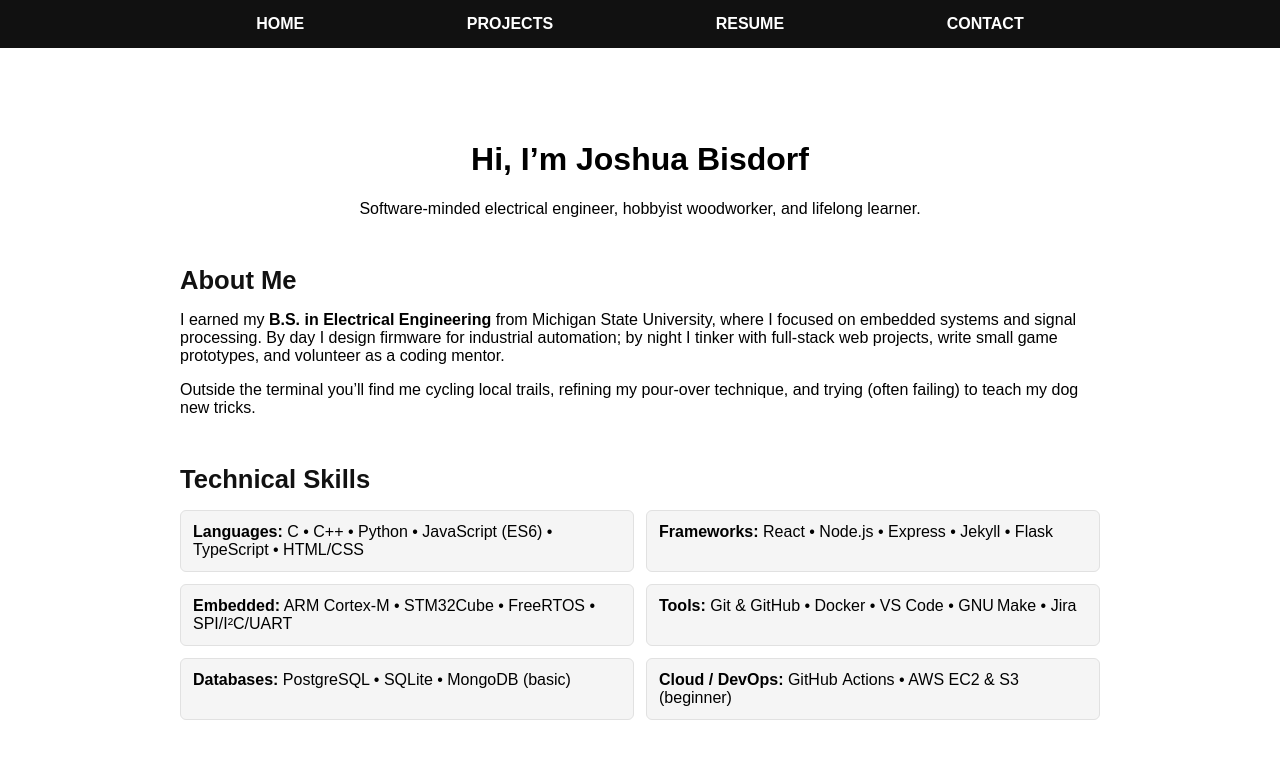
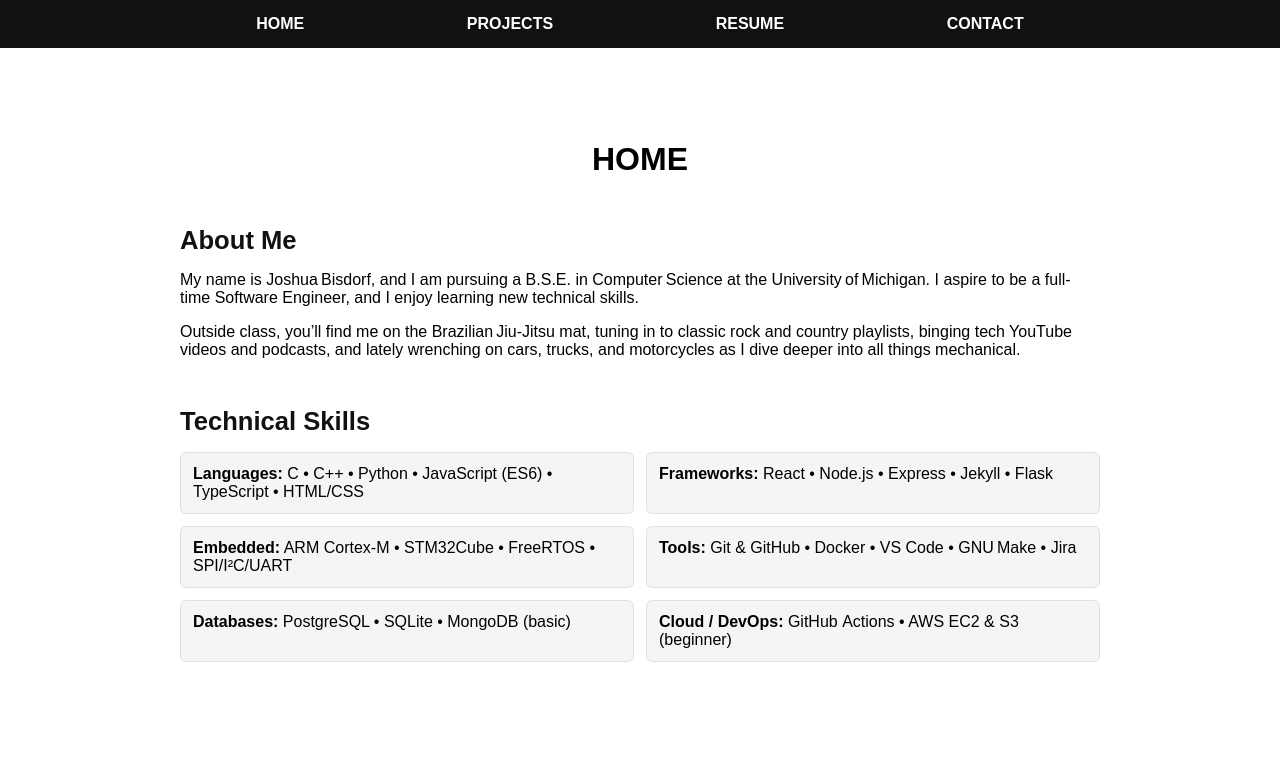
Before and after one commit to joshuabisdorf/joshuabisdorf.github.io, a Jekyll site: the page built from index.html, in a window 1280 px wide. Shown: the top 759 px of the page. Built offline with Jekyll 4.4.1, drawn with Linux system fonts in a browser that asks for light colours.

Commit message:
Update About Me

```diff
--- a/contact.html
+++ b/contact.html
@@ -3,7 +3,7 @@ layout: default
 title: Joshua Bisdorf | Contact
 ---
 
-<h1>Contact</h1>
+<h1>CONTACT</h1>
 
 <p class="lead">
   Questions, feedback, or recruiting inquiries? Please reach out using the form below.
--- a/index.html
+++ b/index.html
@@ -3,25 +3,18 @@ layout: default
 title: Joshua Bisdorf | Home
 ---
 
-<!-- Hero / intro (keep whatever you already have here) -->
-<h1>Hi, I’m Joshua Bisdorf</h1>
-<p>Software‑minded electrical engineer, hobbyist woodworker, and lifelong learner.</p>
+<h1>HOME</h1>
 
 <!-- ===== About Me ======================================================= -->
 <section id="about" class="home-section">
   <h2>About&nbsp;Me</h2>
 
   <p>
-    I earned my <strong>B.S. in Electrical Engineering</strong> from Michigan
-    State University, where I focused on embedded systems and signal processing.
-    By day I design firmware for industrial automation; by night I tinker with
-    full‑stack web projects, write small game prototypes, and volunteer as a
-    coding mentor.
+    My name is Joshua Bisdorf, and I am pursuing a B.S.E. in Computer Science at the University of Michigan. I aspire to be a full-time Software Engineer, and I enjoy learning new technical skills.
   </p>
 
   <p>
-    Outside the terminal you’ll find me cycling local trails, refining my
-    pour‑over technique, and trying (often failing) to teach my dog new tricks.
+    Outside class, you’ll find me on the Brazilian Jiu‑Jitsu mat, tuning in to classic rock and country playlists, binging tech YouTube videos and podcasts, and lately wrenching on cars, trucks, and motorcycles as I dive deeper into all things mechanical.
   </p>
 </section>
 
```
